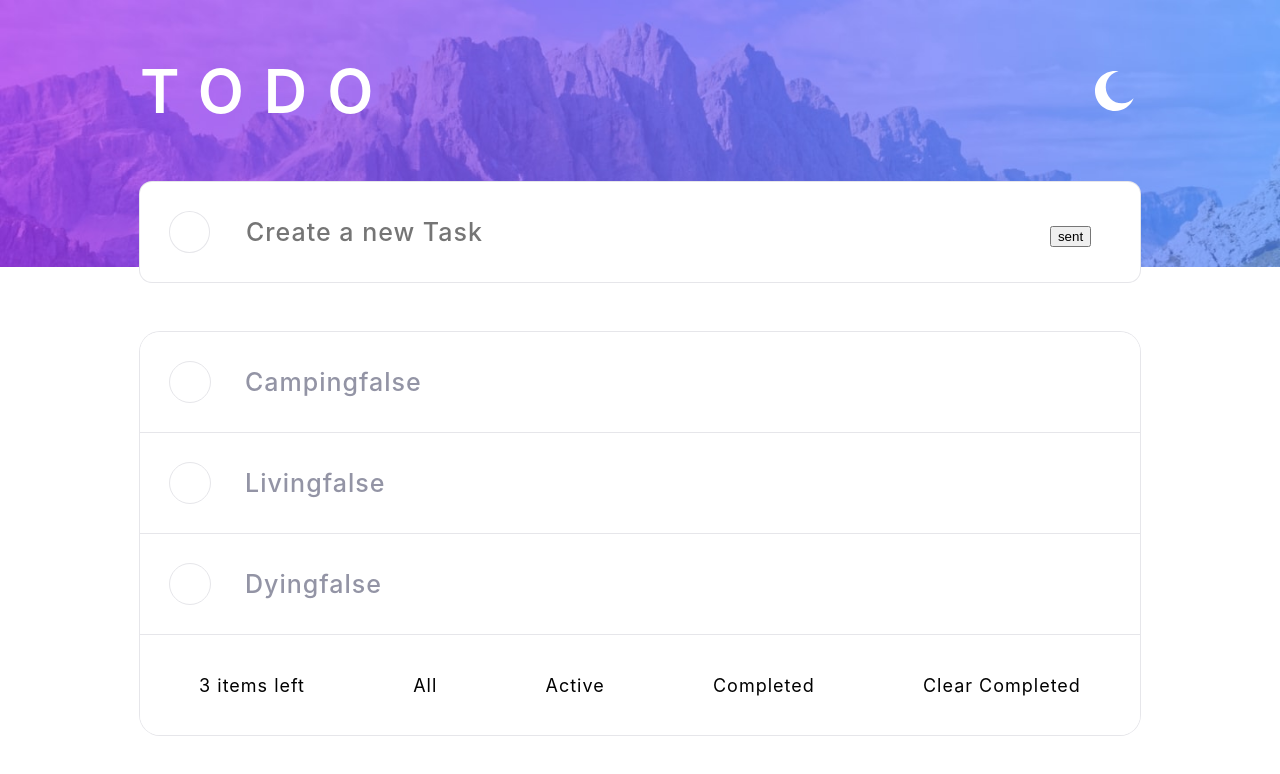
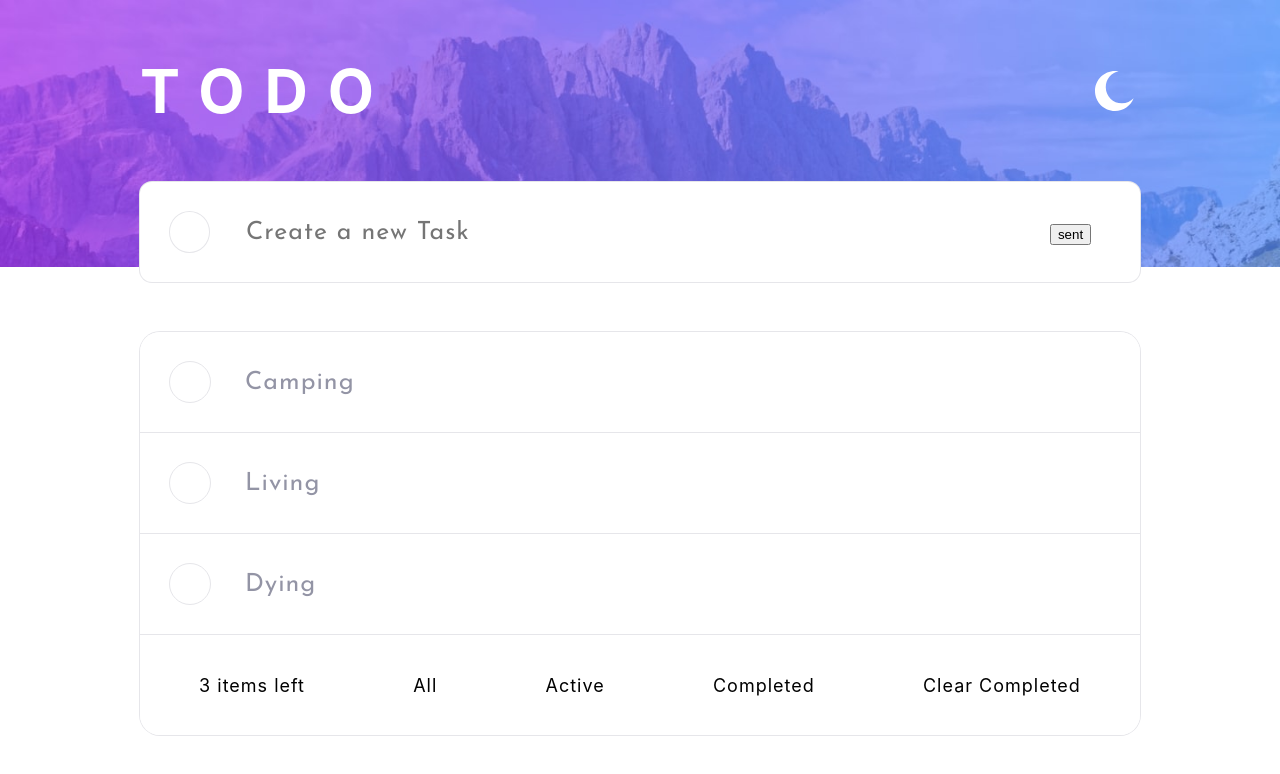
Before and after one commit to EdRafCas/Todo_app, a React (Create React App) app: page / in a window 1280 px wide. Shown: the top 774 px of the page. Built offline with nearby package versions, Linux system fonts and the light colour scheme.

Commit message:
dark mode

```diff
--- a/src/App.scss
+++ b/src/App.scss
@@ -1,3 +1,22 @@
+@import url("https://fonts.googleapis.com/css2?family=Josefin+Sans:wght@400;700&display=swap");
+
+/* --color-very-light-gray: hsl(0, 0%, 98%);
+  --color-very-light-grayish-blue: hsl(236, 33%, 92%);
+  --color-light-grayish-blue: hsl(233, 11%, 84%);
+  --color-dark-grayish-blue: hsl(236, 9%, 61%);
+  --color-very-dark-grayish-blue: hsl(235, 19%, 35%);
+  --color-gradient-start: hsl(192, 100%, 67%);
+  --color-gradient-end: hsl(280, 87%, 65%);
+
+
+  --color-very-dark-blue: hsl(235, 21%, 11%);
+  --color-very-dark-desaturated-blue: hsl(235, 24%, 19%);
+  --color-dark-light-grayish-blue: hsl(234, 39%, 85%);
+  --color-dark-light-grayish-blue-hover: hsl(236, 33%, 92%);
+  --color-dark-dark-grayish-blue: hsl(234, 11%, 52%);
+  --color-dark-very-dark-grayish-blue: hsl(233, 14%, 35%);
+  --color-dark-very-dark-grayish-blue-hover: hsl(237, 14%, 26%);
+ */
 $color-gradient-start: hsl(192, 100%, 67%);
 $color-gradient-end: hsl(280, 87%, 65%);
 $color-crossed-light:hsl(233, 11%, 84%);
@@ -25,8 +44,9 @@
   .block{
     width:1000px;
     height:1000px;
-    /* background-color: black; */
-   /*  border:1px red solid; */
+    /* box-shadow: -1px 5px 20px 10px rgba(37, 39, 60, 0.2);
+    -webkit-box-shadow: -1px 5px 20px 10px rgba(37, 39, 60, 0.2);
+    -moz-box-shadow: -1px 5px 20px 10px rgba(37, 39, 60, 0.2); */
     z-index:2;
     .header-top{
       display:flex;
@@ -40,7 +60,7 @@
       span{
         font-size:60px;
         letter-spacing: 20px;
-        font-weight:600;
+        font-weight:700;
         color:#fff;
 
       }
@@ -86,7 +106,7 @@
             font-size: 25px;
             font-weight: 500;
             letter-spacing: 1px;
-            font-family:"-apple-system", "BlinkMacSystemFont", 'Segoe UI', 'Roboto', 'Oxygen', 'Ubuntu', 'Cantarell', 'Fira Sans', 'Droid Sans', 'Helvetica Neue', sans-serif;
+            font-family:"Josefin Sans", sans-serif, "Courier New", Courier, monospace;
           }
         }
     }
@@ -132,8 +152,9 @@
             padding:5px;
             span{
               font-size: 25px;
-              font-weight: 500;
+              font-weight: 400;
               letter-spacing: 1px;
+              font-family:"Josefin Sans", sans-serif, "Courier New", Courier, monospace;
             }
           }
           .input-container-counter{
@@ -150,6 +171,7 @@
               &:hover{
                 color:blue;
                 font-weight: 600;
+
               }
             }
           }
--- a/src/Components/ItemList.js
+++ b/src/Components/ItemList.js
@@ -36,11 +36,7 @@
             </div>
             <div className={classesTask}>
                   <span>{item.actitivyNote}</span>
-                  {item.completed?
-                  <span>true</span>
-                  :
-                  <span>false</span>
-                  }
+
             </div>
       </li>
 
```
